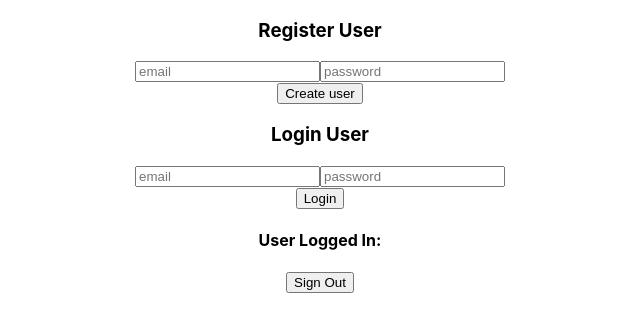
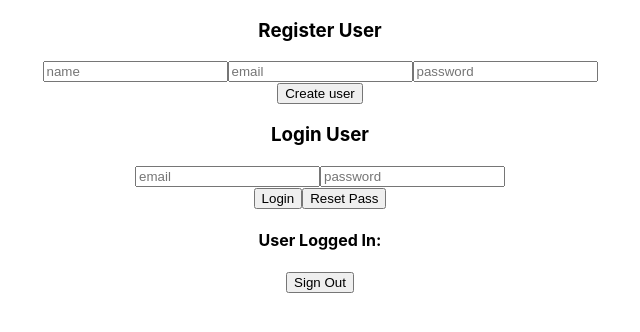
Before and after one commit to SalimAbdala27/SJ-Fitness, a React (Create React App) app in the folder sj-fitness/: page / in a window 1280 px wide. Shown: the top 332 px of the page, without its empty margins (320-960 px from the left). Built offline with nearby package versions, Linux system fonts and the light colour scheme; no server answers.

Commit message:
login working with display name and reset pass

```diff
--- a/sj-fitness/src/App.jsx
+++ b/sj-fitness/src/App.jsx
@@ -1,15 +1,18 @@
 import { useState, useEffect } from 'react';
-import { createUserWithEmailAndPassword, onAuthStateChanged, signInWithEmailAndPassword, signOut, sendPasswordResetEmail} from "firebase/auth"
+import { createUserWithEmailAndPassword, onAuthStateChanged, signInWithEmailAndPassword, signOut, sendPasswordResetEmail, updateProfile} from "firebase/auth"
 import { auth } from "./firebase-config"
 import './App.scss';
 
-// forgot password needs doing and adding a name to it too in the object
+// forgot password is done Needs a loading thing and a modal to say check spam etc... and adding a name to it too in the object done!!
+// above is all done because jerome is slacking smh :D
 
 function App() {
   const [registerEmail, setRegisterEmail] = useState("");
   const [registerPassword, setRegisterPassword] = useState("");
   const [loginEmail, setLoginEmail] = useState("");
   const [loginPassword, setLoginPassword] = useState("");
+  const [userName, setUserName] = useState("");
+  const [resetPassword, setResetPassword] = useState(false);
 
   const [user, setUser] = useState({});
 
@@ -23,11 +26,15 @@ function App() {
   const register = async () => {
     try {
       const user = await createUserWithEmailAndPassword(auth, registerEmail, registerPassword);
+      await updateProfile(user.user, {
+        displayName: userName
+      });
       console.log(user);
     } catch (error) {
       console.log(error.message);
     }
   }
+
 
   const login = async () => {
     try {
@@ -41,10 +48,20 @@ function App() {
   const logout = async () => {
     await signOut(auth);
   }
+
+  const resetPass = async () => {
+    try {
+      const user = await sendPasswordResetEmail(auth, loginEmail);
+      setResetPassword(true)
+    } catch (error) {
+      console.log(error.message);
+    }
+  }
   return (
   <div className="App">
       <div>
         <h3>Register User</h3>
+        <input placeholder='name' onChange={(event) => setUserName(event.target.value)}/>
         <input placeholder='email' onChange={(event) => setRegisterEmail(event.target.value)}/>
         <input placeholder='password' onChange={(event) => setRegisterPassword(event.target.value)}/>
       </div>
@@ -55,8 +72,13 @@ function App() {
         <input placeholder='password' onChange={(event) => setLoginPassword(event.target.value)}/>
       </div>
       <button onClick={login}>Login</button>
+      <button onClick={resetPass}>Reset Pass</button>
+      {resetPassword && (
+        <p>Check Spam folder</p>
+      )}
       <h4>User Logged In:</h4>
-      {user?.email}
+      <p>{user?.displayName}</p>
+      <p>{user?.email}</p>
       <button onClick={logout}>Sign Out</button>
   </div>
   );
```
